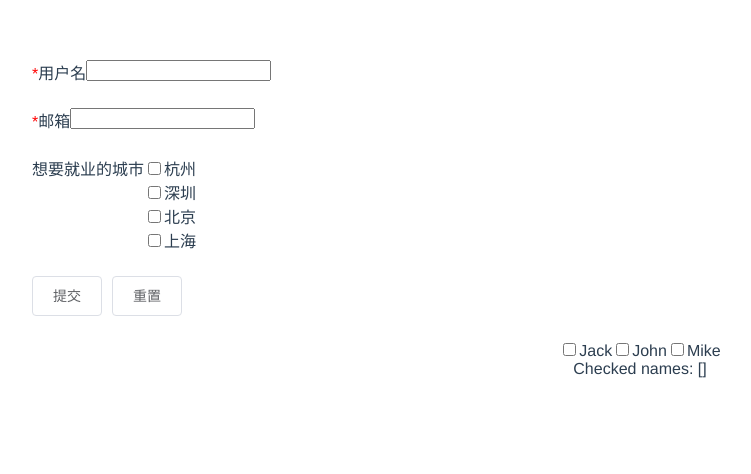
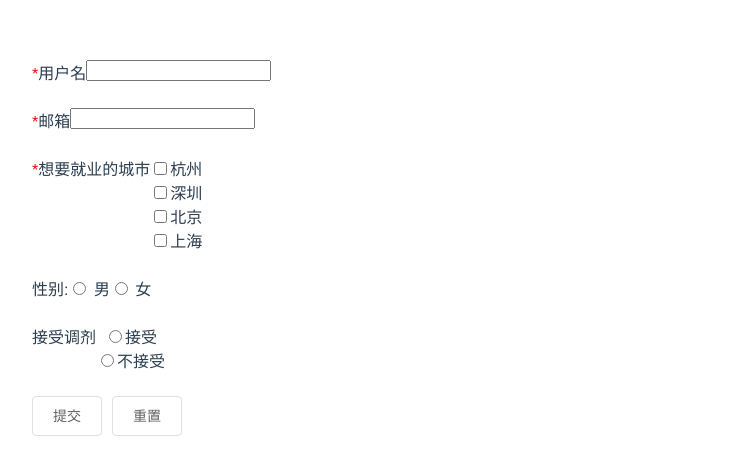
Before and after one commit to huoguozhang/zlj-test, a Vue app: page / in a window 1280 px wide. Shown: the top 474 px of the page, without its empty margins (0-751 px from the left). Built offline with nearby package versions, Linux system fonts and the light colour scheme.

Commit message:
开发单选框

```diff
--- a/src/components/myCheckGroup.vue
+++ b/src/components/myCheckGroup.vue
@@ -40,7 +40,7 @@ export default {
       this.currentValue = val
       this.$emit('input', val)
       this.$emit('on-change', val)
-      // this.dispatch('myFormItem', 'form-change', val)
+      this.dispatch('myFormItem', 'form-change', val)
     },
     updateModel (update) {
       this.childrens = findComponentsDownward(this, 'myCheckBox')
--- /dev/null
+++ b/src/components/myRadio.vue
@@ -0,0 +1,82 @@
+<template>
+  <div>
+    <label>
+      <input
+        v-if="group"
+        :value="label"
+        type="radio">
+      <input
+        v-else
+        :value="label"
+        :disabled="disabled"
+        :checked="currentValue"
+        v-model="model"
+        @change="change"
+        type="radio" />
+        <slot></slot>
+    </label>
+  </div>
+</template>
+<script>
+import { findBrothersComponents, findComponentUpward } from '../utils/assist'
+export default {
+  name: 'myRadio',
+  props: {
+    label: {
+      type: String,
+      required: true
+    },
+    disabled: {
+      type: Boolean,
+      default: false
+    },
+    value: {
+    },
+    trueValue: {
+    },
+    falseValue: {
+    }
+  },
+  data () {
+    return {
+      currentValue: false,
+      model: '',
+      group: false,
+      parent: null
+    }
+  },
+  mounted () {
+    this.parent = findComponentUpward(this, 'myRadioGroup')
+    if (this.parent) {
+      this.group = true
+    } else {
+
+    }
+  },
+  methods: {
+    change (e) {
+      if(this.group) {
+      } else {
+        let radios = findBrothersComponents(this, 'myRadio')
+        let value = e.target.checked
+        this.currentValue = value
+        this.$emit('input', this.model)
+        radios.forEach(r => {
+          r.currentValue = false
+          r.model = this.model
+          r.$emit('input', this.model)
+        })
+        this.$emit('on-change', value)
+        this.dispatch('myFormItem', 'form-change', value)
+      }
+    }
+  },
+  watch: {
+    value (val) {
+      this.currentValue = val
+    }
+  }
+}
+</script>
+<style>
+</style>
--- /dev/null
+++ b/src/components/myRadioGroup.vue
@@ -0,0 +1,26 @@
+<template>
+  <div class="radio-group">
+    <slot></slot>
+  </div>
+</template>
+<script>
+export default {
+  props: {
+    value () {
+      type: String
+    }
+  },
+  data () {
+    return {
+      currentValue: '',
+      children: null
+    }
+  },
+  methods: {
+    updateModel () {
+    }
+  }
+}
+</script>
+<style>
+</style>
--- a/src/views/s.vue
+++ b/src/views/s.vue
@@ -10,33 +10,30 @@
       <myFormItem label="想要就业的城市" prop="city">
         <myCheckGroup v-model="userForm.city">
           <myCheckBox label="hangzhou">杭州</myCheckBox>
-          <myCheckBox label="hangzhou">深圳</myCheckBox>
+          <myCheckBox label="shenzhen">深圳</myCheckBox>
           <myCheckBox label="beijing">北京</myCheckBox>
           <myCheckBox label="shanghai">上海</myCheckBox>
         </myCheckGroup>
+      </myFormItem>
+      <myFormItem label="性别:" prop="sex">
+        <myRadio v-model="userForm.sex" label="male">
+          男
+        </myRadio>
+        <myRadio v-model="userForm.sex" label="female">
+          女
+        </myRadio>
+      </myFormItem>
+      <myFormItem label="接受调剂">
+        <myRadioGroup>
+          <myRadio label="accept">接受</myRadio>
+          <myRadio label="refuse">不接受</myRadio>
+        </myRadioGroup>
       </myFormItem>
       <myFormItem>
         <el-button @click="submit('myForm')">提交</el-button>
         <el-button @click="resetForm">重置</el-button>
       </myFormItem>
     </myForm>
-    <div id='example-3'>
-      <input
-        type="checkbox"
-        id="jack"
-        value="Jack"
-        v-model="checkedNames"
-        ref="checkbox1"
-        @change="change"
-      >
-      <label for="jack">Jack</label>
-      <input type="checkbox" id="john" value="John" v-model="checkedNames">
-      <label for="john">John</label>
-      <input type="checkbox" id="mike" value="Mike" v-model="checkedNames">
-      <label for="mike">Mike</label>
-      <br>
-      <span>Checked names: {{ checkedNames }}</span>
-    </div>
   </div>
 </template>
 <script>
@@ -47,9 +44,11 @@ import myForm from '../components/myForm'
 import myFormItem from '../components/myFormItem'
 import myCheckBox from '../components/myCheckBox.vue'
 import myCheckGroup from '../components/myCheckGroup'
+import myRadio from '../components/myRadio.vue'
+import myRadioGroup from '../components/myRadioGroup.vue'
 export default {
   components: {
-    myForm, myFormItem, myInput, myCheckBox, myCheckGroup
+    myForm, myFormItem, myInput, myCheckBox, myCheckGroup, myRadio, myRadioGroup
   },
   mixins: [emitter],
   name: 'son',
@@ -60,7 +59,8 @@ export default {
         name: '',
         email: '',
         isAgree: true,
-        city: []
+        city: [],
+        sex: ''
       },
       rules: {
         name: [
@@ -69,6 +69,10 @@ export default {
         email: [
           { required: true, message: '邮箱不能为空', trigger: 'blur' },
           { type: 'email', message: '邮箱格式不正确', trigger: 'blur' }
+        ],
+        city: [
+          { required: true, type: 'array', message: '城市为必填项', trigger: 'change' },
+          { required: true, type: 'array', message: '城市为必填项', trigger: 'blur' }
         ]
       }
     }
```
